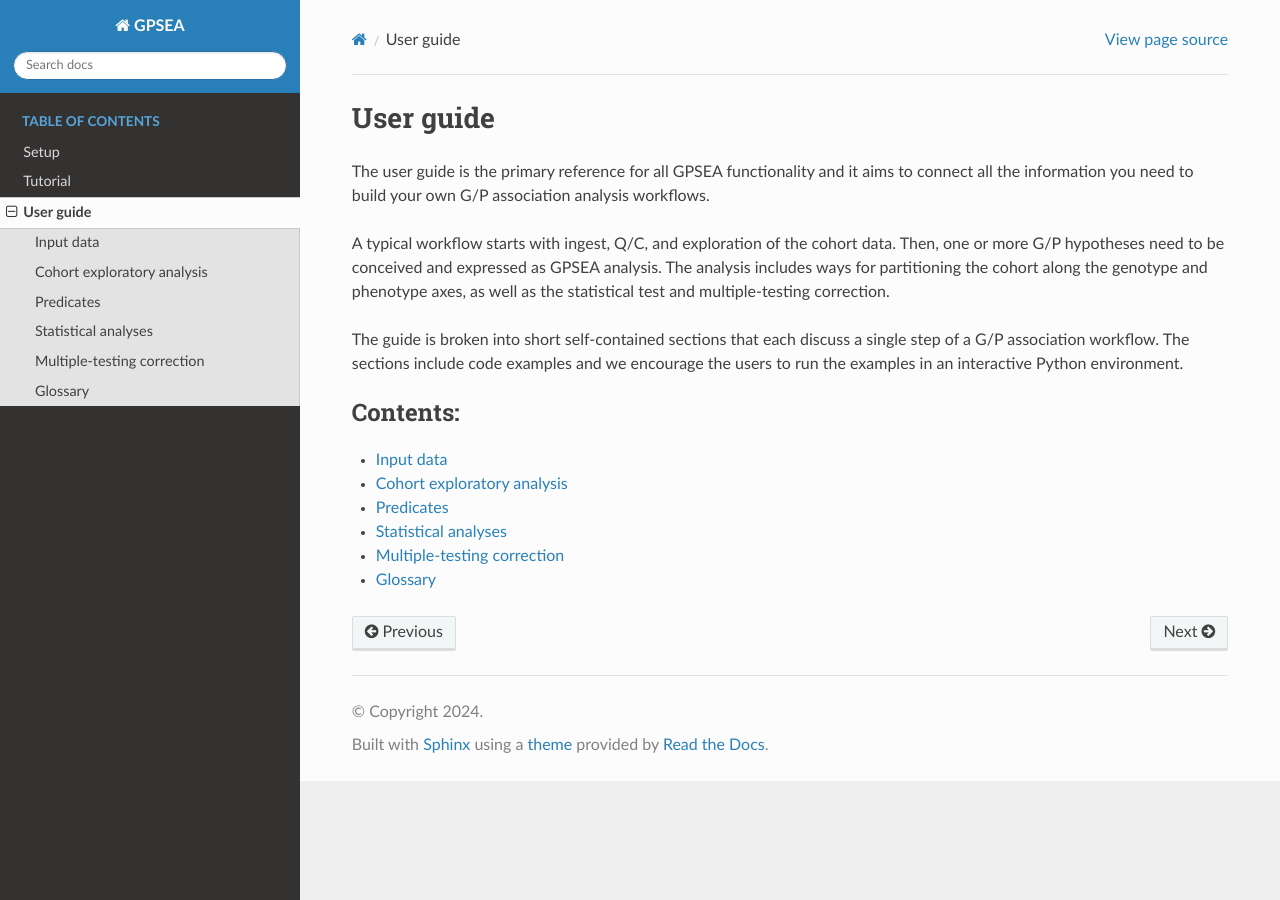
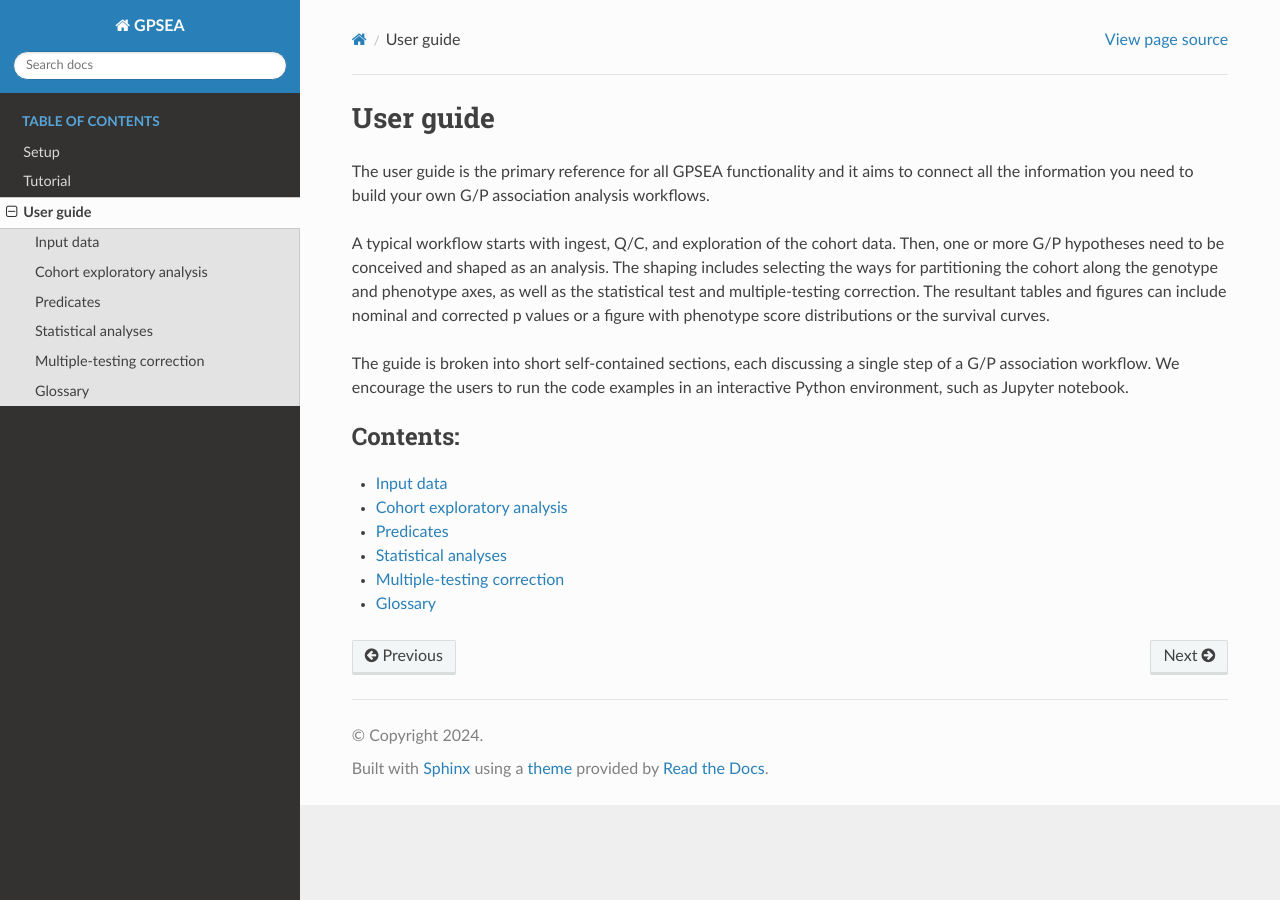
Before and after one commit to monarch-initiative/gpsea, a Sphinx documentation site: the page built from docs/user-guide/index.rst, in a window 1280 px wide. Built offline with Sphinx 7.4.7 and the Read the Docs theme 3.1.0, drawn with Linux system fonts in a browser that asks for light colours; pages that are not in the unit, such as notebooks, are missing from menus.

Commit message:
Refine `user-guide/index`.

```diff
--- a/docs/user-guide/index.rst
+++ b/docs/user-guide/index.rst
@@ -1,22 +1,24 @@
 .. _user-guide:
 
-==========
+##########
 User guide
-==========
+##########
 
 The user guide is the primary reference for all GPSEA functionality
 and it aims to connect all the information you need to build
 your own G/P association analysis workflows.
 
 A typical workflow starts with ingest, Q/C, and exploration of the cohort data.
-Then, one or more G/P hypotheses need to be conceived and expressed as GPSEA analysis.
-The analysis includes ways for partitioning the cohort along the genotype and phenotype axes,
+Then, one or more G/P hypotheses need to be conceived and shaped as an analysis.
+The shaping includes selecting the ways for partitioning the cohort along the genotype and phenotype axes,
 as well as the statistical test and multiple-testing correction.
+The resultant tables and figures can include nominal and corrected p values
+or a figure with phenotype score distributions or the survival curves.
 
-The guide is broken into short self-contained sections
-that each discuss a single step of a G/P association workflow.
-The sections include code examples and we encourage the users to run the examples
-in an interactive Python environment.
+The guide is broken into short self-contained sections,
+each discussing a single step of a G/P association workflow.
+We encourage the users to run the code examples
+in an interactive Python environment, such as Jupyter notebook.
 
 
 .. toctree::
```
